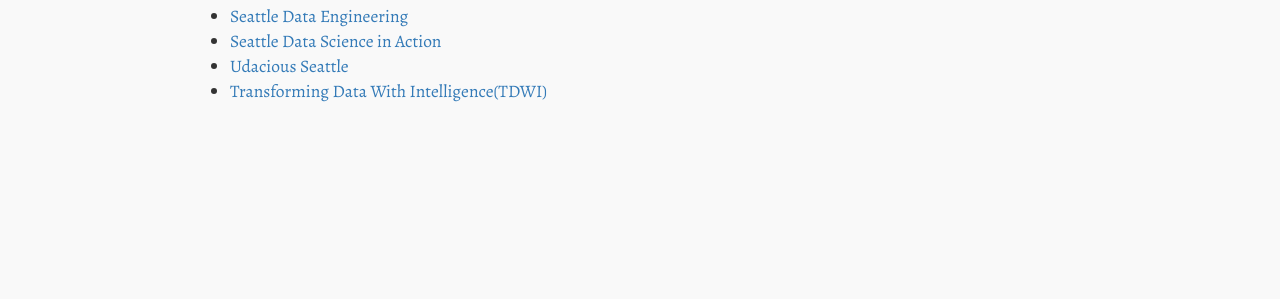
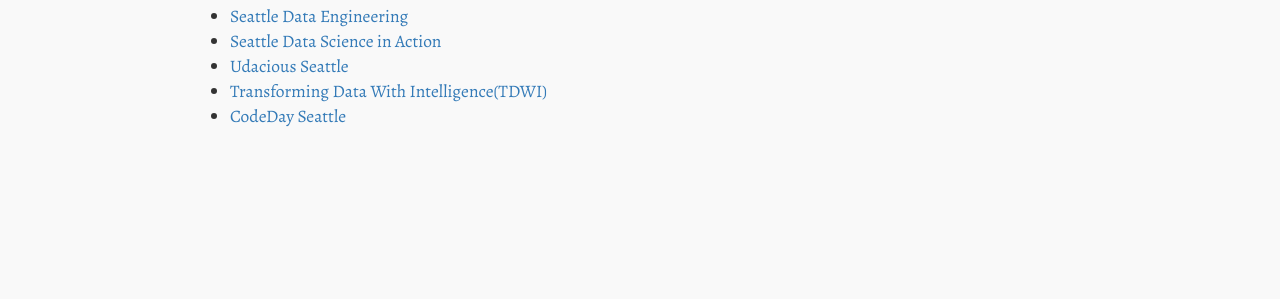
Before and after one commit to sagecodes/sage-blog, a Jekyll site: the page built from organizer.html, in a window 1280 px wide. Shown: the part 210-509 px from the top of the page. Built offline with Jekyll 4.4.1, drawn with Linux system fonts in a browser that asks for light colours; nearby versions of some CDN libraries; some web fonts are replaced.

Commit message:
Add in code day to organize list

```diff
--- a/organizer.html
+++ b/organizer.html
@@ -14,4 +14,5 @@
     <li><a href="https://www.meetup.com/meetup-datascience/">Seattle Data Science in Action</a></li>
     <li><a href="https://www.meetup.com/Udacious-Seattle/">Udacious Seattle</a></li>
     <li><a href="https://www.meetup.com/Seattle-Transforming-Data-With-Intelligence-TDWI-NW-Chapter/">Transforming Data With Intelligence(TDWI) </a></li>
+    <li><a href="https://codeday.org/seattle">CodeDay Seattle</a></li>
 </ul>
```
